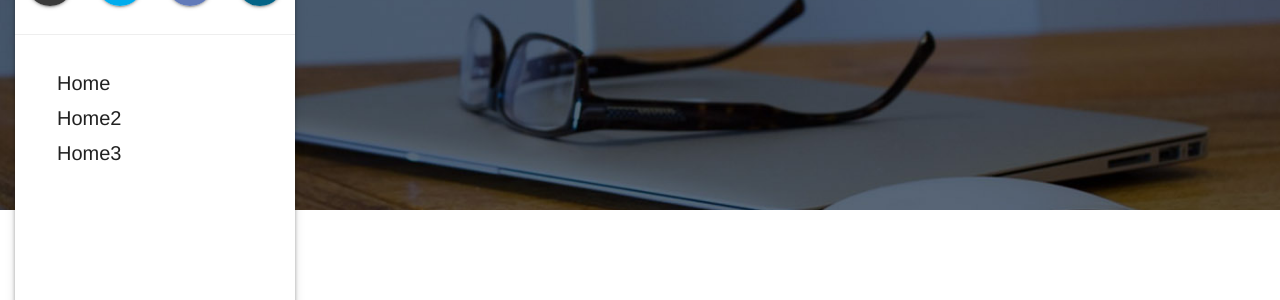
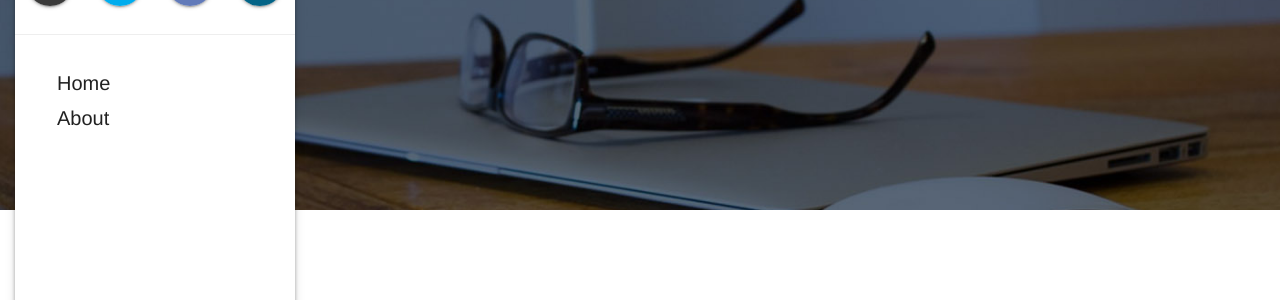
Before and after one commit to gabrielschade/gabrielschade.github.io, a Jekyll site: the page built from about.md, in a window 1280 px wide. Shown: the part 290-590 px from the top of the page. Built offline with Jekyll 4.4.1, drawn with Linux system fonts in a browser that asks for light colours; nearby versions of some CDN libraries; comment, search, counter and statistics services are not loaded.

Commit message:
side-bar

```diff
--- a/_includes/sidebar.html
+++ b/_includes/sidebar.html
@@ -55,11 +55,8 @@
       <a class="sidebar-nav-item{% if page.url == site.baseurl %} active{% endif %}" href="/{{ site.baseurl }}">
         <span class="accent-text">Home</span>
       </a>
-      <a class="sidebar-nav-item{% if page.url == site.baseurl %} active{% endif %}" href="/{{ site.baseurl }}">
-        <span class="accent-text">Home2</span>
-      </a>
-      <a class="sidebar-nav-item{% if page.url == site.baseurl %} active{% endif %}" href="/{{ site.baseurl }}">
-        <span class="accent-text">Home3</span>
+      <a class="sidebar-nav-item{% if page.url == (site.baseurl + '/about') %} active{% endif %}" href="/{{ site.baseurl }}/about">
+        <span class="accent-text">About</span>
       </a>
 
         {% assign pages_list = site.pages %}
```
